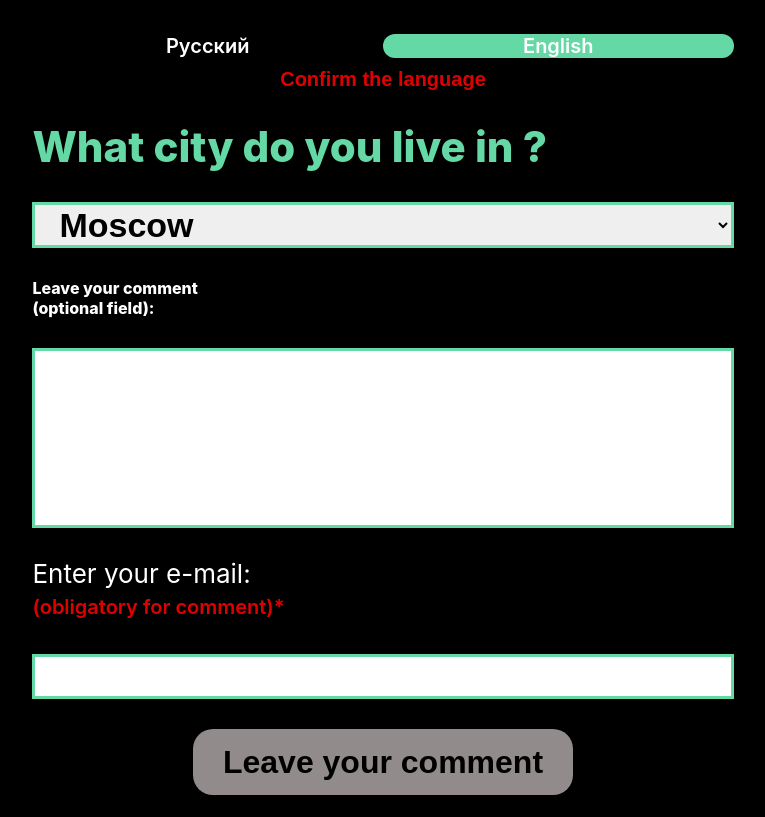
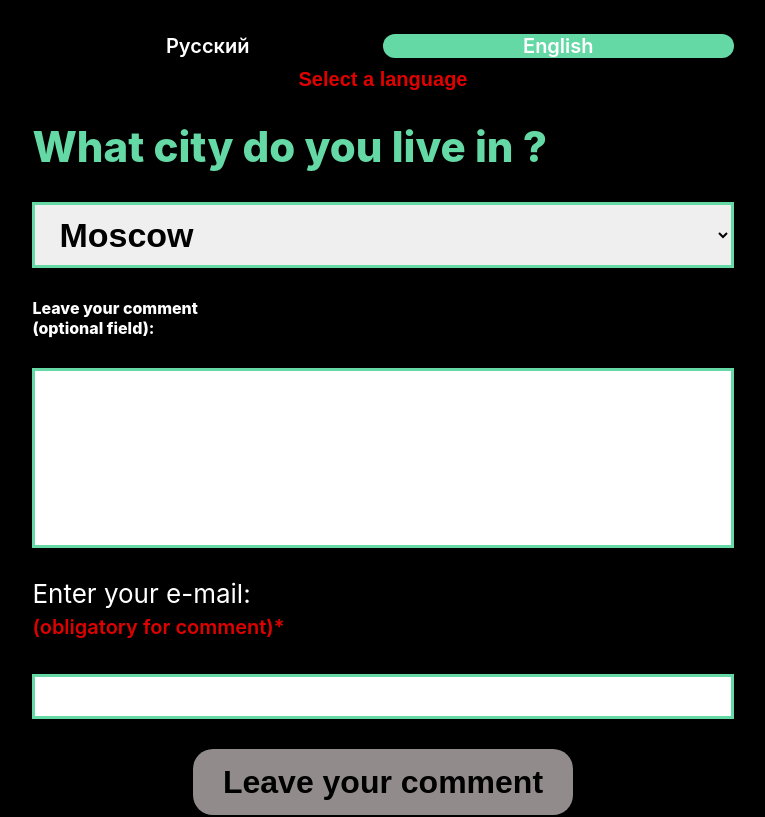
Before and after one commit to LipinVV/Prop-Ads-Task, a React (Create React App) app: page /citySurvey in a window 1280 px wide. Shown: the top 817 px of the page, without its empty margins (257-1022 px from the left). Built offline with nearby package versions, Linux system fonts and the light colour scheme.

Commit message:
last fixes - layout + text

```diff
--- a/src/Survey/CitySurvey/citySurvey.scss
+++ b/src/Survey/CitySurvey/citySurvey.scss
@@ -43,17 +43,20 @@
 .city-survey__options {
   cursor: pointer;
   @media (min-width: $mobileDevice) {
+    min-height: 40px;
     max-height: 40px;
     font-size: 20px;
     font-weight: 600;
     border: 3px solid $green;
   }
   @media (min-width: $tabletDevice) {
+    min-height: 52px;
     max-height: 52px;
     font-size: 26px;
     padding-left: 10px;
   }
   @media (min-width: $desktopDevice) {
+    min-height: 66px;
     max-height: 66px;
     font-size: 34px;
     padding-left: 20px;
--- a/src/languages/translations.js
+++ b/src/languages/translations.js
@@ -30,10 +30,10 @@ export const translations = {
         return: 'Вернуться в начало'
     },
     en: {
-        chooseLang: 'Confirm the language',
+        chooseLang: 'Select a language',
         heading: 'Greetings!',
-        participation: 'Please take part in the Poll',
-        gender: 'Indicate You sex/ your sex:',
+        participation: 'Please take part in the poll',
+        gender: 'Indicate your sex:',
         genderIsMale: 'Male',
         genderIsFemale: 'Female',
         confirmAnswer: "Confirm",
```
